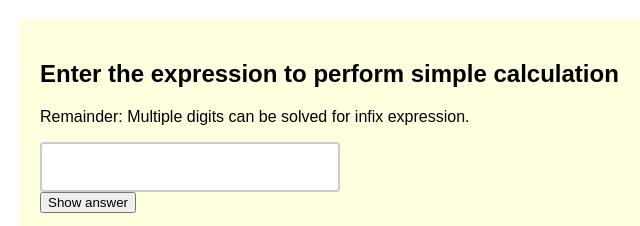
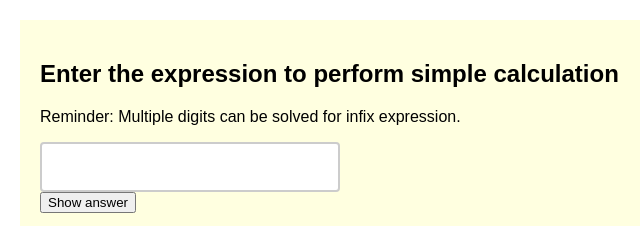
Before and after one commit to naqiraza512/naqiraza512.github.io, a plain HTML site: page calculator.html in a window 1280 px wide. Shown: the top 226 px of the page, 0-640 px from the left. Drawn offline with Linux system fonts and the light colour scheme.

Commit message:
Add files via upload

```diff
--- a/calculator.html
+++ b/calculator.html
@@ -9,7 +9,7 @@
       <section>
         <h1>Enter the expression to perform simple calculation</h1>
         <p>
-          Remainder: Multiple digits can be solved for infix expression.
+          Reminder: Multiple digits can be solved for infix expression.
         </p>
         <form>
           <input type="text" class="textbox" id="expression">
```
Also changed, not shown: postfix.html (+1 -1 lines).
